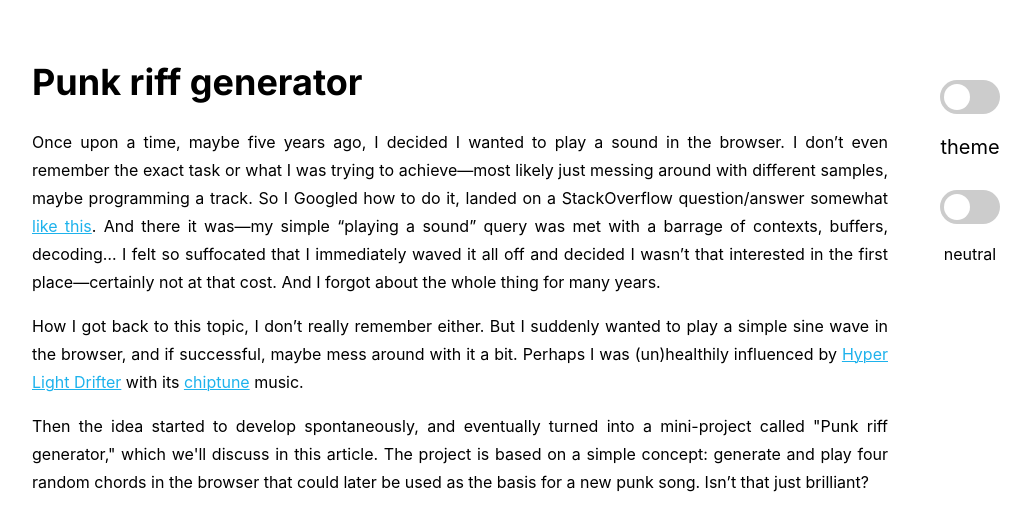
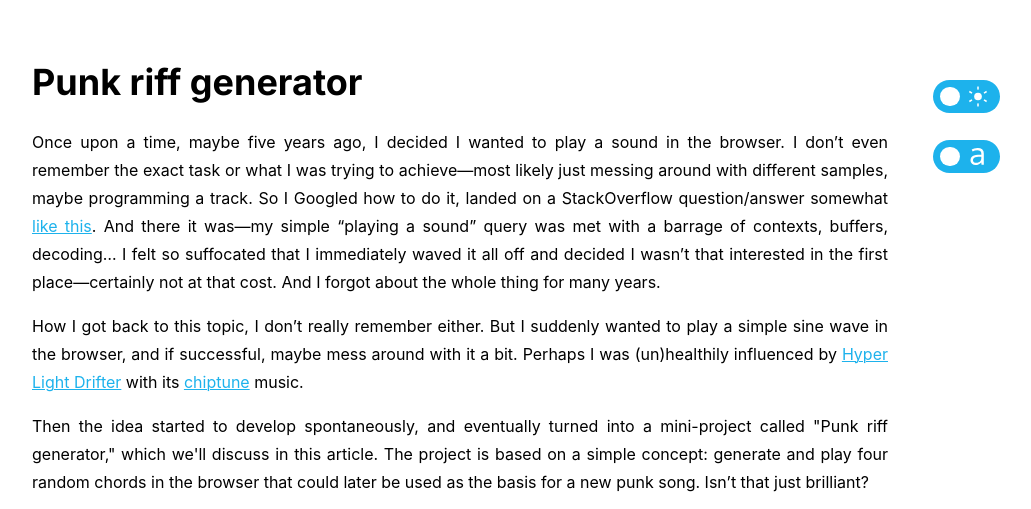
Before and after one commit to AskePit/askepit.github.io, a plain HTML site: page blog/punk_riff_generator/index.html in a window 1280 px wide. Shown: the top 509 px of the page, without its empty margins (180-1211 px from the left). Drawn offline with nearby package versions, Linux system fonts and the light colour scheme; a web font is replaced by a local one.

Commit message:
finalize switches and apply them to articles

```diff
--- a/blog/punk_riff_generator/index.html
+++ b/blog/punk_riff_generator/index.html
@@ -11,7 +11,8 @@
     <link rel="stylesheet" href="../styles_common.css" id="common-styles" type="text/css"/>
     <link rel="stylesheet" href="../typography_neutral.css" id="typography" type="text/css"/>
     <link rel="stylesheet" href="../styles_light.css" id="theme" title="Light" type="text/css"/>
-    <link rel="stylesheet" href="../switcher.css" id="switcher-styles" type="text/css"/>
+    <link rel="stylesheet" href="../switches.css" id="switcher-styles" type="text/css"/>
+    <link rel="stylesheet" href="../sandwich_menu.css" id="switcher-styles" type="text/css"/>
 </head>
 <body>
 <script>
@@ -23,20 +24,18 @@ MathJax = {
 </script>
 <script id="MathJax-script" async src="https://cdn.jsdelivr.net/npm/mathjax@3/es5/tex-chtml.js">
 </script>
-<div class="theme-switcher">
-    <label class="switch">
-        <input type="checkbox" name="theme">
-        <span class="slider round"></span>
-    </label>
-    <p><span style="font-size: 20px;">theme</span></p>
-</div>
-<div class="typography-switcher">
-    <label class="switch">
-        <input type="checkbox" name="typo">
-        <span class="slider round"></span>
-    </label>
-    <p id="typo-capture"><span style="font-size: 20px;">book</span></p>
-</div>
+<input id="theme-switch" class="switch-checkbox" type="checkbox" name="theme">
+<label for="theme-switch" class="switch-body">
+    <div class="checked-state moon"></div>
+    <div class="unchecked-state sun"></div>
+    <div class="slider"></div>
+</label>
+<input id="typography-switch" class="switch-checkbox" type="checkbox" name="typo" style="top: 190px;">
+<label for="typography-switch" class="switch-body second">
+    <div class="checked-state serif"></div>
+    <div class="unchecked-state sans"></div>
+    <div class="slider"></div>
+</label>
 <h1>Punk riff generator</h1>
 <p>Once upon a time, maybe five years ago, I decided I wanted to play a sound in the browser. I don’t even remember the exact task or what I was trying to achieve—most likely just messing around with different samples, maybe programming a track. So I Googled how to do it, landed on a StackOverflow question/answer somewhat <a href="https://stackoverflow.com/questions/30482887/playing-a-simple-sound-with-web-audio-api">like this</a>. And there it was—my simple “playing a sound” query was met with a barrage of contexts, buffers, decoding… I felt so suffocated that I immediately waved it all off and decided I wasn’t that interested in the first place—certainly not at that cost. And I forgot about the whole thing for many years.</p>
 <p>How I got back to this topic, I don’t really remember either. But I suddenly wanted to play a simple sine wave in the browser, and if successful, maybe mess around with it a bit. Perhaps I was (un)healthily influenced by <a href="https://store.steampowered.com/app/257850/Hyper_Light_Drifter/">Hyper Light Drifter</a> with its <a href="https://en.wikipedia.org/wiki/Chiptune">chiptune</a> music.</p>
--- /dev/null
+++ b/blog/switches.css
@@ -0,0 +1,112 @@
+body {
+    --transition-duration: 0.25s;
+    --transition-function: ease;
+
+    --origin-switch-width: 186px;
+    --origin-switch-height: 92px;
+    --origin-icon-size: 64px;
+    --origin-slider-size: 54px;
+    --origin-slider-margin: 20px;
+    --origin-checked-icon-margin: 28px;
+
+    --switch-width: calc(var(--origin-switch-width) * var(--scale));
+    --switch-height: calc(var(--origin-switch-height) * var(--scale));
+    --icon-size: calc(var(--origin-icon-size) * var(--scale));
+    --slider-size: calc(var(--origin-slider-size) * var(--scale));
+    --slider-margin: calc(var(--origin-slider-margin) * var(--scale));
+    --checked-icon-margin: calc(var(--origin-checked-icon-margin) * var(--scale));
+
+    --scale: 0.36;
+}
+
+.switch-checkbox {
+    display: none;
+}
+
+.switch-body {
+    position: fixed;
+    top: 80px;
+    right: 100px;
+    width: var(--switch-width);
+    height: var(--switch-height);
+    border-radius: 100px;
+    background-color: #1DB2EC;
+    display: flex;
+    justify-content: space-around;
+    align-items: center;
+}
+
+.second {
+    top: 140px;
+}
+
+.checked-state {
+    position: absolute;
+    width: var(--icon-size);
+    height: var(--icon-size);
+    left: var(--checked-icon-margin);
+    background-color: white;
+
+    opacity: 0.0;
+    transition: opacity var(--transition-duration) var(--transition-function);
+}
+
+.unchecked-state {
+    position: absolute;
+    width: var(--icon-size);
+    height: var(--icon-size);
+    right: var(--checked-icon-margin);
+    background-color: white;
+
+    opacity: 1.0;
+    transition: opacity var(--transition-duration) var(--transition-function);
+}
+
+.moon {
+    -webkit-mask: url(img/moon.svg) no-repeat center;
+    mask: url(img/moon.svg) no-repeat center;
+    transform: translateY(calc(-5px * var(--scale))) translateX(calc(5px * var(--scale)));
+}
+
+.sun {
+    -webkit-mask: url(img/sun.svg) no-repeat center;
+    mask: url(img/sun.svg) no-repeat center;
+}
+
+.serif {
+    -webkit-mask: url(img/serif.svg) no-repeat center;
+    mask: url(img/serif.svg) no-repeat center;
+}
+
+.sans {
+    -webkit-mask: url(img/sans.svg) no-repeat center;
+    mask: url(img/sans.svg) no-repeat center;
+    transform: translateX(calc(-5px * var(--scale)));
+}
+
+.slider {
+    position: absolute;
+    width: var(--slider-size);
+    height: var(--slider-size);
+    border-radius: 50%;
+    background-color: white;
+
+    left: var(--slider-margin);
+    transition: left var(--transition-duration) var(--transition-function);
+}
+
+.switch-checkbox:checked + label {
+    background-color: black;
+}
+
+.switch-checkbox:checked + label > .checked-state {
+    opacity: 1.0;
+}
+
+.switch-checkbox:checked + label > .unchecked-state {
+    opacity: 0.0;
+}
+
+.switch-checkbox:checked + label .slider {
+    left: calc(100% - var(--slider-margin) - var(--slider-size));
+}
--- a/switch-test.css
+++ /dev/null
@@ -1,38 +0,0 @@
-.switch {
-    display: none;
-}
-
-label {
-    width: 100px;
-    height: 50px;
-    border-radius: 50px;
-    background-color: gray;
-    border: 1px solid black;
-    display: flex;
-    justify-content: space-between;
-}
-
-.moon {
-    width: 30px;
-    background-color: black;
-    -webkit-mask: url(blog/img/moon.svg) no-repeat center;
-    mask: url(blog/img/moon.svg) no-repeat center;
-}
-
-.sun {
-    width: 30px;
-    background-color: black;
-    -webkit-mask: url(blog/img/sun.svg) no-repeat center;
-    mask: url(blog/img/sun.svg) no-repeat center;
-}
-
-.slider {
-    position: absolute;
-    width: 40px;
-    height: 40px;
-    border-radius: 50%;
-    background-color: white;
-
-    top: 13px;
-    left: 63px;
-}
```
Also changed, not shown: blog/git_in_conditions_of_extreme_branch_atomicity/index.html (+14 -15 lines), blog/multithreading_in_games/index.html (+14 -15 lines), blog/utilizing_git_to_make_rust_development_even_sweatier/index.html (+14 -15 lines), blog/voronoi_manhattan_random/index.html (+14 -15 lines), blog/what_we_lack_in_cpp/index.html (+14 -15 lines), switch-test.html (deleted, +0 -16 lines), blog/sandwich_menu.css (added), 1 other file.
